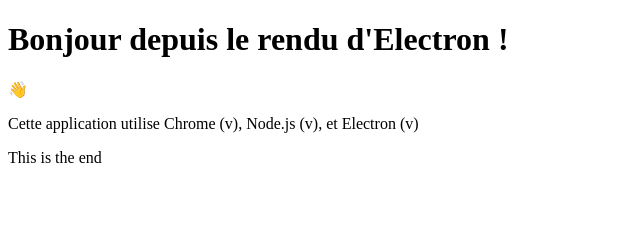
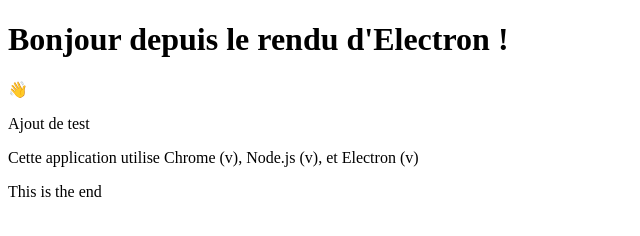
Before and after one commit to Barbarius-III/myFirstElectronApp, an Electron app: page index.html in a window 800 px wide. Shown: the whole page, without its empty margins (0-640 px from the left). Drawn offline with Linux system fonts and the light colour scheme; no server answers.

Commit message:
Ajout de test

```diff
--- a/index.html
+++ b/index.html
@@ -16,6 +16,9 @@
   <body>
     <h1>Bonjour depuis le rendu d'Electron !</h1>
     <p>👋</p>
+    <main>
+      <p>Ajout de test</p>
+    </main>
     <p id="info"></p>
     <p>This is the end</p>
   </body>
```
